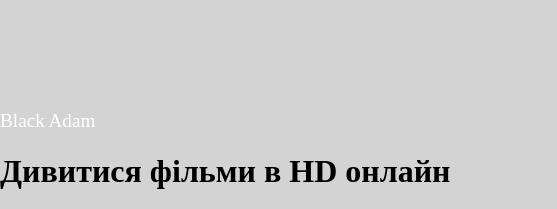
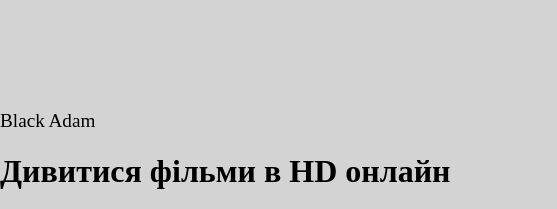
Before and after one commit to MotsSV/-Mots, a plain HTML site: page index.html in a window 1280 px wide. Shown: the part 590-799 px from the top of the page, 0-557 px from the left. Drawn offline with Linux system fonts and the light colour scheme.

Commit message:
Update index.html

```diff
--- a/index.html
+++ b/index.html
@@ -13,7 +13,7 @@
     <main style="background-color:lightgray">
         <p style="text-align:center">⁤⁤⁤⁤⁤⁤⁤⁤⁤⁤⁤⁤⁤⁤⁤⁤⁤⁤⁤⁤⁤⁤⁤⁤⁤⁤⁤⁤⁤⁤⁤⁤⁤⁤⁤⁤⁤⁤<img src="/fedora.jpg" height="250px;" weight="500px;"/></p>
         <p style="text-align:center"><a href="https://motssv.github.io/">⁤⁤⁤⁤⁤⁤⁤⁤⁤⁤⁤⁤⁤⁤⁤⁤⁤⁤⁤⁤⁤⁤⁤⁤⁤⁤⁤⁤⁤⁤⁤⁤⁤⁤⁤⁤⁤⁤<img src="/adam.jpg" height="230px;"/></p>
-        <a href="https://motssv.github.io/" style="color:white; text-align:center; text-decoration: none"><big>Black Adam</big></a>
+        <a href="https://motssv.github.io/" style="color:black; text-align: center; text-decoration: none"><big>Black Adam</big></a>
         <h1><font style="vertical-align: inherit;"><font style="vertical-align: inherit;">Дивитися фільми в HD онлайн</font></font></h1>
         <p><font style="vertical-align: inherit;"><font style="vertical-align: inherit;">Чим себе зайняти після важких трудових буднів? </font><font style="vertical-align: inherit;">Повсякденне життя пропонує безліч варіантів, але практично кожна людина на нашій планеті любить переглядати улюблені кінокартини. </font><font style="vertical-align: inherit;">Ми створили зручний та унікальний у своєму роді кінотеатр для перегляду відео в комфортних для тебе умовах. </font><font style="vertical-align: inherit;">Тобі більше ніколи не доведеться шукати якусь вільну хвилинку, щоб знайти потрібні кінотеатри, встигнути купити в касі або забронювати через інтернет квитки на улюблені місця. </font><font style="vertical-align: inherit;">Все це залишилося позаду великих перспектив дивитися фільми онлайн у високій HD якості на нашому сайті. </font><font style="vertical-align: inherit;">Дорогий гість ресурсу, пропонуємо тобі прямо зараз поринути у дивовижно захоплюючий світ – </font></font><strong><font style="vertical-align: inherit;"><font style="vertical-align: inherit;">новинки кінопрокату</font></font></strong><font style="vertical-align: inherit;"><font style="vertical-align: inherit;"> доступні всім користувачам цілодобово!</font></font></p>
         <h2><font style="vertical-align: inherit;"><font style="vertical-align: inherit;">Серіали онлайн</font></font></h2>
```
